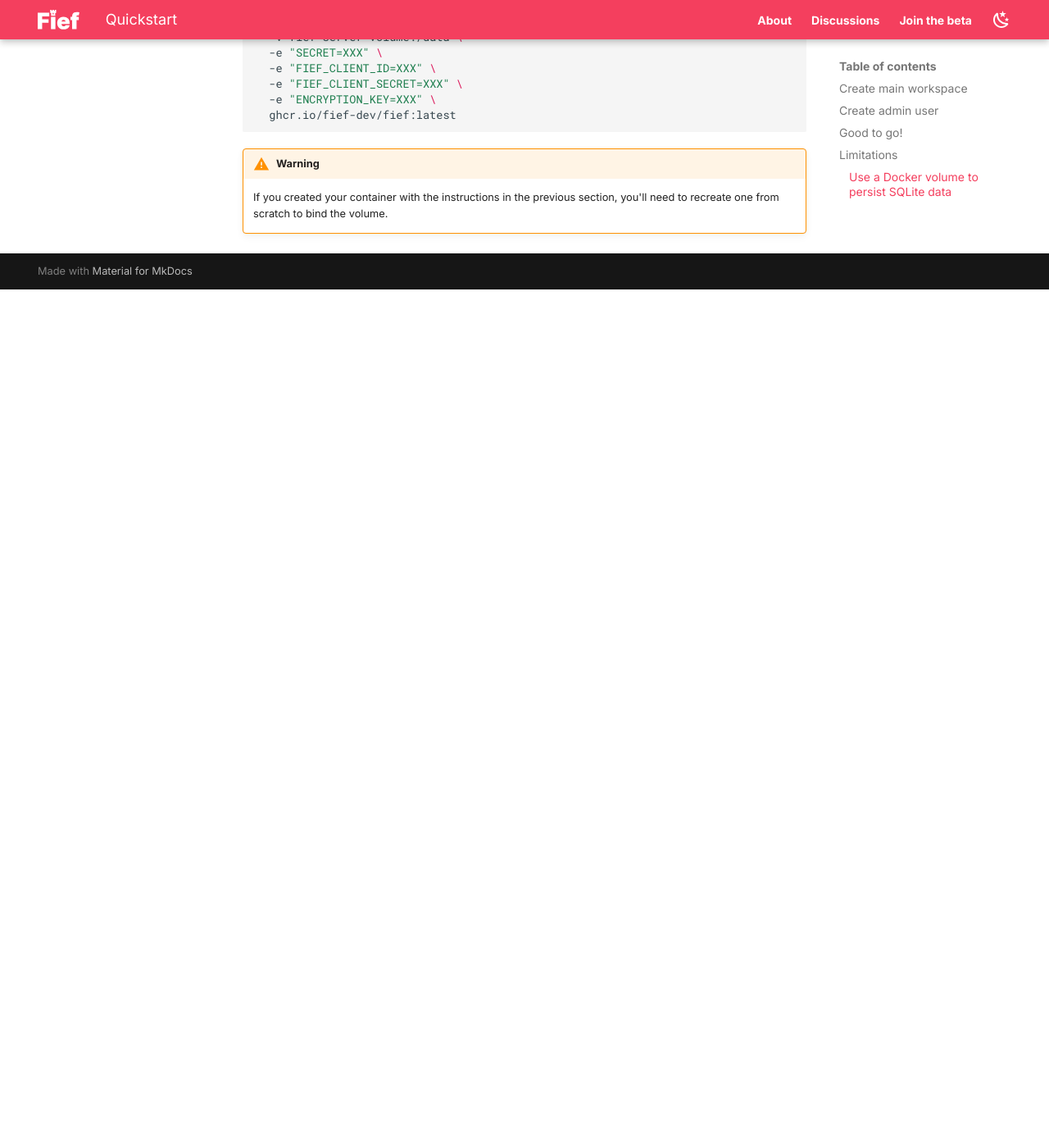
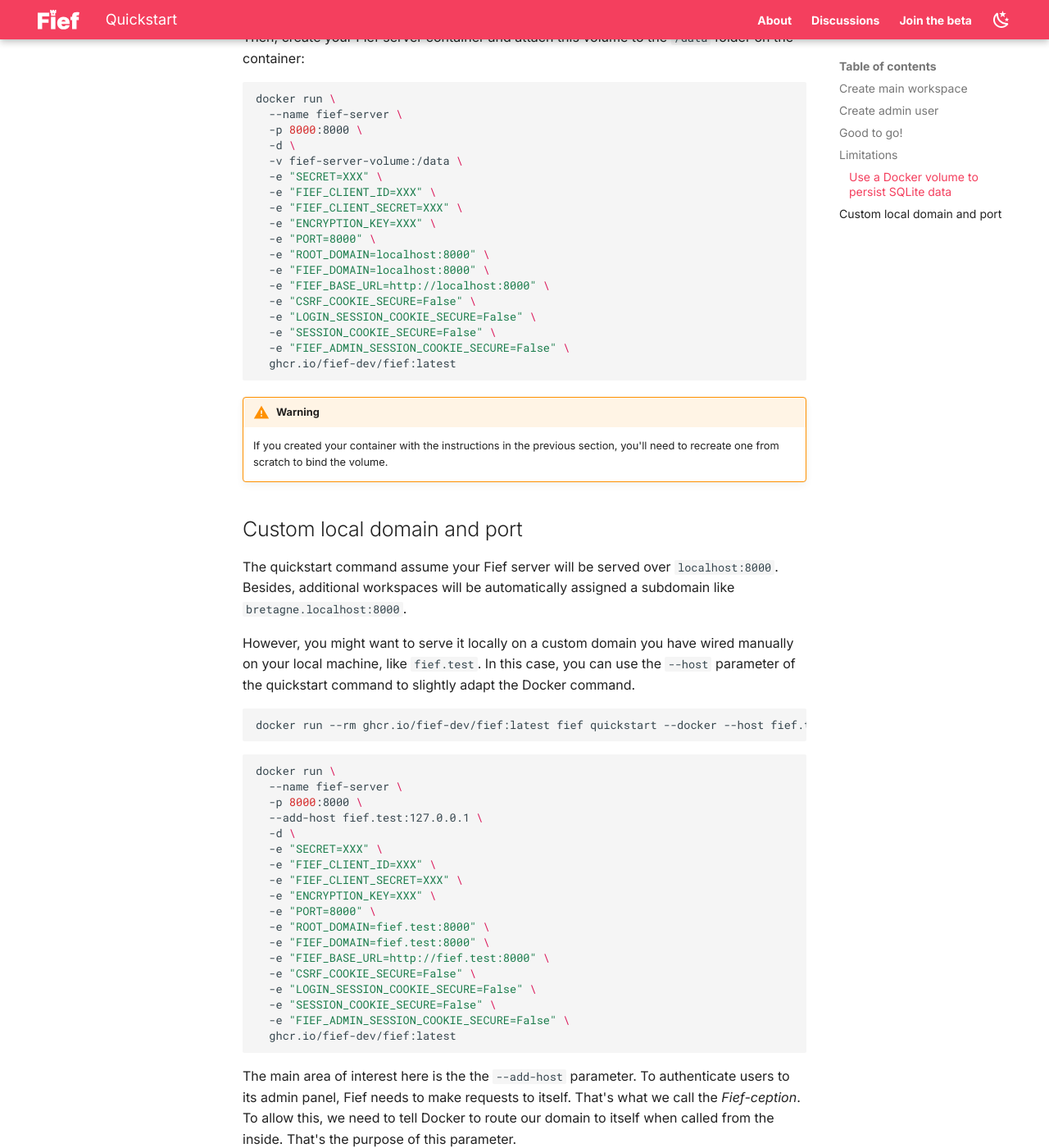
Before and after one commit to fief-dev/docs, an MkDocs documentation site: the page built from docs/self-hosting/quickstart.md, in a window 1280 px wide and 1400 px high, scrolled down 3507 px. Shown: the whole window at 82% size. Built offline with MkDocs 1.6.1 and Material for MkDocs 9.7.7, drawn with Linux system fonts in a browser that asks for light colours; before the commit the page ends 3860 px from its top, so only the background shows below that; some of the changed text lies outside the part shown.

Commit message:
Update self-hosting docs

````diff
--- a/docs/self-hosting/quickstart.md
+++ b/docs/self-hosting/quickstart.md
@@ -12,17 +12,26 @@ Run the following command:
 docker run --rm ghcr.io/fief-dev/fief:latest fief quickstart --docker
 ```
 
-The result of this command is a complete **`docker run` command** with the required **secrets** generated to help you get started. It'll look like the following:
+The result of this command is a complete **`docker run` command** with the required **secrets** generated and environment variables to help you get started. It'll look like the following:
 
 ```bash
 docker run \
   --name fief-server \
-  -p 8000:8000
+  -p 8000:8000 \
+  --add-host localhost:127.0.0.1 \
   -d \
   -e "SECRET=XXX" \
   -e "FIEF_CLIENT_ID=XXX" \
   -e "FIEF_CLIENT_SECRET=XXX" \
   -e "ENCRYPTION_KEY=XXX" \
+  -e "PORT=8000" \
+  -e "ROOT_DOMAIN=localhost:8000" \
+  -e "FIEF_DOMAIN=localhost:8000" \
+  -e "FIEF_BASE_URL=http://localhost:8000" \
+  -e "CSRF_COOKIE_SECURE=False" \
+  -e "LOGIN_SESSION_COOKIE_SECURE=False" \
+  -e "SESSION_COOKIE_SECURE=False" \
+  -e "FIEF_ADMIN_SESSION_COOKIE_SECURE=False" \
   ghcr.io/fief-dev/fief:latest
 ```
 
@@ -102,15 +111,85 @@ Then, create your Fief server container and attach this volume to the `/data` fo
 ```bash
 docker run \
   --name fief-server \
-  -p 8000:8000
+  -p 8000:8000 \
   -d \
   -v fief-server-volume:/data \
   -e "SECRET=XXX" \
   -e "FIEF_CLIENT_ID=XXX" \
   -e "FIEF_CLIENT_SECRET=XXX" \
   -e "ENCRYPTION_KEY=XXX" \
+  -e "PORT=8000" \
+  -e "ROOT_DOMAIN=localhost:8000" \
+  -e "FIEF_DOMAIN=localhost:8000" \
+  -e "FIEF_BASE_URL=http://localhost:8000" \
+  -e "CSRF_COOKIE_SECURE=False" \
+  -e "LOGIN_SESSION_COOKIE_SECURE=False" \
+  -e "SESSION_COOKIE_SECURE=False" \
+  -e "FIEF_ADMIN_SESSION_COOKIE_SECURE=False" \
   ghcr.io/fief-dev/fief:latest
 ```
 
 !!! warning
     If you created your container with the instructions in the previous section, you'll need to recreate one from scratch to bind the volume.
+
+## Custom local domain and port
+
+The quickstart command assume your Fief server will be served over `localhost:8000`. Besides, additional workspaces will be automatically assigned a subdomain like `bretagne.localhost:8000`.
+
+However, you might want to serve it locally on a custom domain you have wired manually on your local machine, like `fief.test`. In this case, you can use the `--host` parameter of the quickstart command to slightly adapt the Docker command.
+
+```bash
+docker run --rm ghcr.io/fief-dev/fief:latest fief quickstart --docker --host fief.test
+```
+
+```bash
+docker run \
+  --name fief-server \
+  -p 8000:8000 \
+  --add-host fief.test:127.0.0.1 \
+  -d \
+  -e "SECRET=XXX" \
+  -e "FIEF_CLIENT_ID=XXX" \
+  -e "FIEF_CLIENT_SECRET=XXX" \
+  -e "ENCRYPTION_KEY=XXX" \
+  -e "PORT=8000" \
+  -e "ROOT_DOMAIN=fief.test:8000" \
+  -e "FIEF_DOMAIN=fief.test:8000" \
+  -e "FIEF_BASE_URL=http://fief.test:8000" \
+  -e "CSRF_COOKIE_SECURE=False" \
+  -e "LOGIN_SESSION_COOKIE_SECURE=False" \
+  -e "SESSION_COOKIE_SECURE=False" \
+  -e "FIEF_ADMIN_SESSION_COOKIE_SECURE=False" \
+  ghcr.io/fief-dev/fief:latest
+```
+
+The main area of interest here is the the `--add-host` parameter. To authenticate users to its admin panel, Fief needs to make requests to itself. That's what we call the *Fief-ception*. To allow this, we need to tell Docker to route our domain to itself when called from the inside. That's the purpose of this parameter.
+
+You can also customize the exposed port by using the `--port` parameter of the quickstart command:
+
+```bash
+docker run --rm ghcr.io/fief-dev/fief:latest fief quickstart --docker --host fief.test --port 9000
+```
+
+```bash
+docker run \
+  --name fief-server \
+  -p 9000:9000 \
+  --add-host fief.test:127.0.0.1 \
+  -d \
+  -e "SECRET=XXX" \
+  -e "FIEF_CLIENT_ID=XXX" \
+  -e "FIEF_CLIENT_SECRET=XXX" \
+  -e "ENCRYPTION_KEY=XXX" \
+  -e "PORT=9000" \
+  -e "ROOT_DOMAIN=fief.test:9000" \
+  -e "FIEF_DOMAIN=fief.test:9000" \
+  -e "FIEF_BASE_URL=http://fief.test:9000" \
+  -e "CSRF_COOKIE_SECURE=False" \
+  -e "LOGIN_SESSION_COOKIE_SECURE=False" \
+  -e "SESSION_COOKIE_SECURE=False" \
+  -e "FIEF_ADMIN_SESSION_COOKIE_SECURE=False" \
+  ghcr.io/fief-dev/fief:latest
+```
+
+Notice how the different variables changed to adapt to the custom port.
````
Also changed, not shown: other parts of docs/self-hosting/quickstart.md (+1 -1 lines), docs/self-hosting/environment-variables.md (+42 -3 lines), reusables/cookie-secure-callout.md (added, +6 -0 lines).
